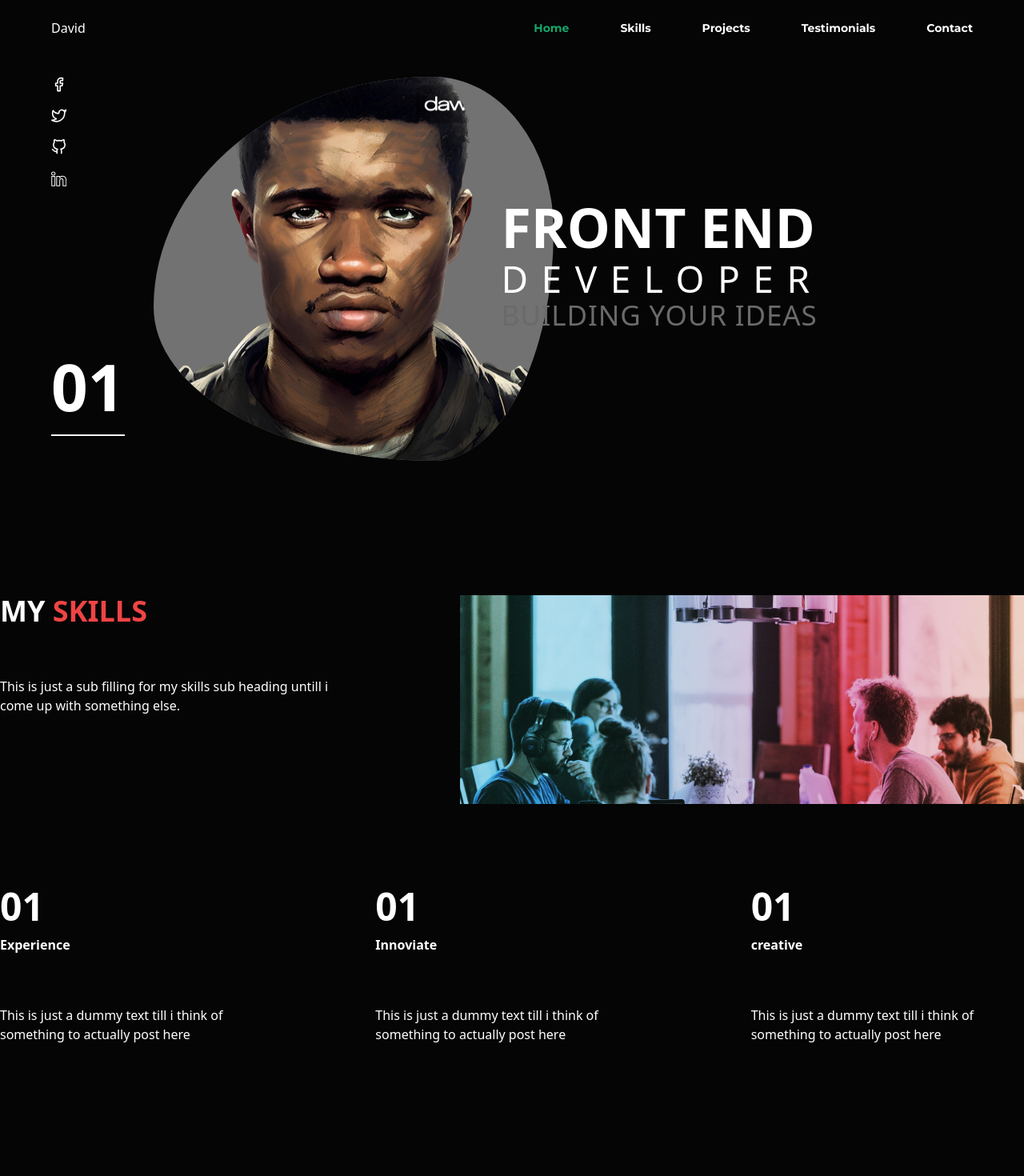
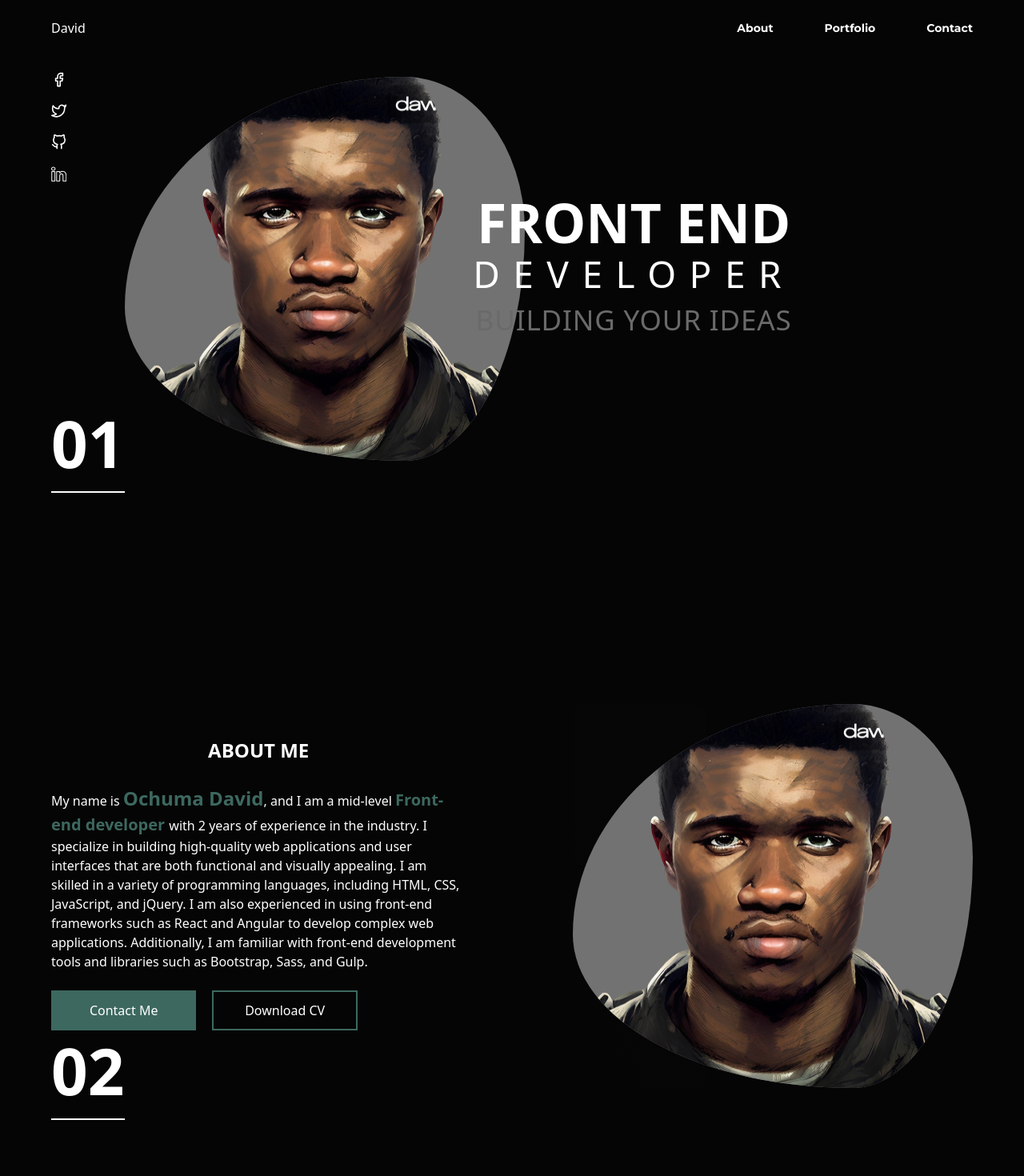
Before and after one commit to ojay234/myPortfolio, a React (Create React App) app in the folder my_portfolio/: page / in a window 1280 px wide. Shown: the top 1470 px of the page at 80% size. Built offline with nearby package versions, Linux system fonts and the light colour scheme.

Commit message:
aboutPage

```diff
--- a/my_portfolio/src/App.js
+++ b/my_portfolio/src/App.js
@@ -1,12 +1,12 @@
 import Navbar from "./scenes/Navbar";
 import Landing from "./scenes/Landing";
-import MySkills from "./scenes/MySkills";
 import Projects from "./scenes/Projects";
 import Testimonials from "./scenes/Testimonials";
 import Contact from "./scenes/Contact";
 import { useEffect, useState } from "react";
 import useMediaQuery from "./hooks/useMediaQuery";
 import "./app.css";
+import About from "./scenes/About";
 
 function App() {
   const [selectedPage, setSelectedPage] = useState("home");
@@ -29,7 +29,7 @@ function App() {
       />
       <div className="sections">
         <Landing />
-        <MySkills />
+        <About />
         <Testimonials />
         <Contact />
       </div>
--- a/my_portfolio/src/index.css
+++ b/my_portfolio/src/index.css
@@ -23,6 +23,30 @@ body,
   overflow-x: hidden;
 }
 
+.glass_container {
+  background: linear-gradient(to right top, #050505, #060606);
+  border-radius: 16px;
+  padding: 0;
+}
+
+.glass {
+  background: rgba(255, 255, 2555, 0.02);
+  border-radius: 16px;
+  box-shadow: 0 4px 30px rgba(0, 0, 0, 0.3);
+  backdrop-filter: blur(5px);
+  -webkit-backdrop-filter: blur(5px);
+  border: 1px solid #3d685f;
+}
+
+.glass_2 {
+  background: rgba(255, 255, 2555, 0.02);
+  border-radius: 16px;
+  box-shadow: 0 4px 30px rgba(0, 0, 0, 0.3);
+  backdrop-filter: blur(5px);
+  -webkit-backdrop-filter: blur(5px);
+  border: 1px solid #3d685f;
+}
+
 @media screen and (min-width: 768px) {
   .ellipse {
     width: 350px;
--- /dev/null
+++ b/my_portfolio/src/scenes/About.jsx
@@ -0,0 +1,86 @@
+import useMediaQuery from "../hooks/useMediaQuery";
+import { motion } from "framer-motion";
+
+const About = () => {
+  const isAbovedMediumScreens = useMediaQuery("(min-width: 1060px)");
+  return (
+    <section
+      id="about"
+      className="pt-10 pb-24 max-w-[1560px] mx-auto w-[90%] md:h-[100vh]"
+    >
+      {/* Header and image section */}
+      <div className="flex flex-col md:flex-row md:justify-between gap-4 mt-10">
+        <motion.div
+          className="md:w-[45%] flex flex-col gap-6"
+          initial="hidden"
+          whileInView="visible"
+          viewport={{ once: true, amount: 0.5 }}
+          transition={{ duration: 0.5 }}
+          variants={{
+            hidden: { opacity: 0, x: -50 },
+            visible: { opacity: 1, x: 0 },
+          }}
+        >
+          <h1 className="text-center text-[24px] font-bold mt-10">ABOUT ME</h1>
+          <p>
+            My name is {""}
+            <span className="font-bold text-[24px] text-green">
+              Ochuma David
+            </span>
+            , and I am a mid-level {""}
+            <span className="font-bold text-[20px] text-green">
+              Front-end developer {""}
+            </span>
+            with 2 years of experience in the industry. I specialize in building
+            high-quality web applications and user interfaces that are both
+            functional and visually appealing. I am skilled in a variety of
+            programming languages, including HTML, CSS, JavaScript, and jQuery.
+            I am also experienced in using front-end frameworks such as React
+            and Angular to develop complex web applications. Additionally, I am
+            familiar with front-end development tools and libraries such as
+            Bootstrap, Sass, and Gulp.
+          </p>
+          <div className="flex gap-5 items-center">
+            <button className="w-[35%] h-[50px] p-2  bg-green hover:bg-transparent border-2 border-green transition-all duration-500">
+              <a href="/">Contact Me</a>
+            </button>
+            <button className="w-[35%] h-[50px] p-2 bg-transparent border-2 border-green hover:bg-green transition-all duration-500">
+              <a href="/">Download CV</a>
+            </button>
+          </div>
+        </motion.div>
+        {/* Skiils */}
+        <div className="flex flex-col md:flex-row md:justify-between items-center gap-8">
+          {/* Expereince */}
+          <motion.div
+            className="md:w-1/3 glass_container"
+            initial="hidden"
+            whileInView="visible"
+            viewport={{ once: true, amount: 0.5 }}
+            transition={{ duration: 0.5 }}
+            variants={{
+              hidden: { opacity: 0, y: -50 },
+              visible: { opacity: 1, y: 0 },
+            }}
+          >
+            <div className="ellipse">
+              <img
+                alt="profile"
+                className="hover:filter hover:saturate-200 transition duration-200
+                 h-full w-full"
+                src="assets/hero.png"
+              />
+            </div>
+          </motion.div>
+        </div>
+      </div>
+      <div className="relative w-fit">
+        <p className="absolute bottom-[-40px] font-bold text-[40px] md:text-[60px] lg:text-[80px] border-b-2 border-white">
+          02
+        </p>
+      </div>
+    </section>
+  );
+};
+
+export default About;
--- a/my_portfolio/src/scenes/Landing.jsx
+++ b/my_portfolio/src/scenes/Landing.jsx
@@ -3,11 +3,11 @@ import { motion } from "framer-motion";
 
 const Landing = () => {
   return (
-    <section id="home" className="max-w-[1560px] mx-auto w-[90%]">
+    <section id="home" className="max-w-[1560px] mx-auto w-[90%] md:h-[100vh]">
       {/* main section */}
-      <div className="flex flex-col items-center md:flex-row-reverse md:justify-end gap-0 pt-24 ">
+      <div className="flex flex-col md:flex-row-reverse md:items-center md:justify-end gap-0 pt-24 ">
         {/* Headings */}
-        <div className="md:-ml-10 z-20">
+        <div className="md:-ml-10 z-20 ">
           <motion.div
             initial="hidden"
             whileInView="visible"
@@ -18,7 +18,7 @@ const Landing = () => {
               visible: { opacity: 1, x: 0 },
             }}
           >
-            <div className="md:ml-[-20px] lg:ml-[-25px]">
+            <div className="md:ml-[-20px] lg:ml-[-25px] grid justify-items-center">
               <p className="text-5xl font-playfair z-10  font-semibold md:text-[54px] lg:text-[68px]">
                 FRONT END
               </p>
@@ -31,9 +31,8 @@ const Landing = () => {
             </div>
           </motion.div>
         </div>
-        <div>
-          <div className="flex gap-0 md:gap-5 lg:gap-9">
-            <div className="grid gap-7 md:gap-20 lg:gap-40">
+        <div className="relative md:absolute md:top-[90px]">
+          <div className="absolute ml-0">
             <motion.div
               className=""
               initial="hidden"
@@ -47,14 +46,10 @@ const Landing = () => {
             >
               <SocialMediaIcons />
             </motion.div>
-              <div className="number">
-                <p className="font-bold text-[40px] md:text-[60px] lg:text-[80px] border-b-2 border-white">
-                  01
-                </p>
           </div>
         </div>
+        <div className="flex flex-col items-center md:ml-[8%]">
           {/* image section */}
-            <div>
           <div className="ellipse">
             <img
               alt="profile"
@@ -65,7 +60,10 @@ const Landing = () => {
           </div>
         </div>
       </div>
-        </div>
+      <div className="relative w-fit">
+        <p className="absolute bottom-[-40px] font-bold text-[40px] md:text-[60px] lg:text-[80px] border-b-2 border-white">
+          01
+        </p>
       </div>
     </section>
   );
--- a/my_portfolio/src/scenes/MySkills.jsx
+++ /dev/null
@@ -1,132 +0,0 @@
-import LineGradient from "../components/LineGradient";
-import useMediaQuery from "../hooks/useMediaQuery";
-import { motion } from "framer-motion";
-
-const MySkills = () => {
-  const isAbovedMediumScreens = useMediaQuery("(min-width: 1060px)");
-  return (
-    <section id="skills" className="pt-10 pb-24">
-      {/* Header and image section */}
-      <div className="md:flex md:justify-between md:gap-16 mt-32">
-        <motion.div
-          className="md:w-1/3"
-          initial="hidden"
-          whileInView="visible"
-          viewport={{ once: true, amount: 0.5 }}
-          transition={{ duration: 0.5 }}
-          variants={{
-            hidden: { opacity: 0, x: -50 },
-            visible: { opacity: 1, x: 0 },
-          }}
-        >
-          <p className="font -playfair  font-semibold text-4xl mb-5">
-            MY <span className="text-red-500">SKILLS</span>
-          </p>
-          <LineGradient width="w-1/3" />
-          <p className="mt-10 mb-7">
-            This is just a sub filling for my skills sub heading untill i come
-            up with something else.
-          </p>
-        </motion.div>
-        <div className="mt-16 md:mt-0">
-          {isAbovedMediumScreens ? (
-            <div
-              className="relative ml-20 before:absolute  before:-top-10 before:-left-10
-                         before:w-full before:h-full
-                         before:border-2 before:border-coral before:z-[-1]"
-            >
-              <img
-                alt="skills"
-                className="z-10"
-                src="assets/skills-image.png"
-              />
-            </div>
-          ) : (
-            <img alt="skills" className="z-10" src="assets/skills-image.png" />
-          )}
-        </div>
-      </div>
-      {/* Skiils */}
-      <div className="md:flex md:justify-between mt-16 gap-32">
-        {/* Expereince */}
-        <motion.div
-          className="md:w-1/3 mt-10"
-          initial="hidden"
-          whileInView="visible"
-          viewport={{ once: true, amount: 0.5 }}
-          transition={{ duration: 0.5 }}
-          variants={{
-            hidden: { opacity: 0, y: -50 },
-            visible: { opacity: 1, y: 0 },
-          }}
-        >
-          <div className="relative h-32">
-            <div className="z-10">
-              <p className="font-playfair font-semibold text-5xl">01</p>
-              <p className="font-playfair font-semibold text-3x; mt-3">
-                Experience
-              </p>
-            </div>
-            <div className="w-1/2 md:w-3/4 h-32 bg-green absolute right-0 top-0 z-[-1]" />
-          </div>
-          <p className="mt-5">
-            This is just a dummy text till i think of something to actually post
-            here
-          </p>
-        </motion.div>
-        <motion.div
-          className="md:w-1/3 mt-10"
-          initial="hidden"
-          whileInView="visible"
-          viewport={{ once: true, amount: 0.5 }}
-          transition={{ delay: 0.2, duration: 0.5 }}
-          variants={{
-            hidden: { opacity: 0, y: -50 },
-            visible: { opacity: 1, y: 0 },
-          }}
-        >
-          <div className="relative h-32">
-            <div className="z-10">
-              <p className="font-playfair font-semibold text-5xl">01</p>
-              <p className="font-playfair font-semibold text-3x; mt-3">
-                Innoviate
-              </p>
-            </div>
-            <div className="w-1/2 md:w-3/4 h-32 bg-green absolute right-0 top-0 z-[-1]" />
-          </div>
-          <p className="mt-5">
-            This is just a dummy text till i think of something to actually post
-            here
-          </p>
-        </motion.div>
-        <motion.div
-          className="md:w-1/3 mt-10"
-          initial="hidden"
-          whileInView="visible"
-          viewport={{ once: true, amount: 0.5 }}
-          transition={{ delay: 0.4, duration: 0.5 }}
-          variants={{
-            hidden: { opacity: 0, y: -50 },
-            visible: { opacity: 1, y: 0 },
-          }}
-        >
-          <div className="relative h-32">
-            <div className="z-10">
-              <p className="font-playfair font-semibold text-5xl">01</p>
-              <p className="font-playfair font-semibold text-3x; mt-3">
-                creative
-              </p>
-            </div>
-            <div className="w-1/2 md:w-3/4 h-32 bg-green absolute right-0 top-0 z-[-1]" />
-          </div>
-          <p className="mt-5">
-            This is just a dummy text till i think of something to actually post
-            here
-          </p>
-        </motion.div>
-      </div>
-    </section>
-  );
-};
-
-export default MySkills;
--- a/my_portfolio/src/scenes/Navbar.jsx
+++ b/my_portfolio/src/scenes/Navbar.jsx
@@ -21,9 +21,9 @@ const Navbar = ({ isTopOfPage, selectedPage, setSelectedPage }) => {
   const isAboveSmallScreens = useMediaQuery("(min-width: 768px)");
 
   return (
-    <section className="max-w-[1560px]">
-      <div className="z-40 w-full fixed top-0 ">
-        <div className="flex items-center justify-between h-[70px]  mx-auto w-[90%]">
+    <section className=" z-40 fixed top-0 w-full right-auto left-auto">
+      <div className="w-[90%] mx-auto max-w-[1560px]">
+        <div className="flex items-center justify-between h-[70px] w-full">
           {/* right */}
           <div className="w-12">
             <h1>David</h1>
@@ -33,22 +33,12 @@ const Navbar = ({ isTopOfPage, selectedPage, setSelectedPage }) => {
           {isAboveSmallScreens ? (
             <div className="flex justify-between gap-16 font-body text-sm font-semibold">
               <Link
-                page="Home"
+                page="About"
                 selectedPage={selectedPage}
                 setSelectedPage={setSelectedPage}
               />
               <Link
-                page="Skills"
-                selectedPage={selectedPage}
-                setSelectedPage={setSelectedPage}
-              />
-              <Link
-                page="Projects"
-                selectedPage={selectedPage}
-                setSelectedPage={setSelectedPage}
-              />
-              <Link
-                page="Testimonials"
+                page="Portfolio"
                 selectedPage={selectedPage}
                 setSelectedPage={setSelectedPage}
               />
@@ -78,27 +68,17 @@ const Navbar = ({ isTopOfPage, selectedPage, setSelectedPage }) => {
               {/*Menu Items*/}
               <div className="flex flex-col gap-10 ml-[33%] text-2xl">
                 <Link
-                  page="home"
+                  page="About"
                   selectedPage={selectedPage}
                   setSelectedPage={setSelectedPage}
                 />
                 <Link
-                  page="skills"
+                  page="Portfolio"
                   selectedPage={selectedPage}
                   setSelectedPage={setSelectedPage}
                 />
                 <Link
-                  page="projects"
-                  selectedPage={selectedPage}
-                  setSelectedPage={setSelectedPage}
-                />
-                <Link
-                  page="testimonials"
-                  selectedPage={selectedPage}
-                  setSelectedPage={setSelectedPage}
-                />
-                <Link
-                  page="contact"
+                  page="Contact"
                   selectedPage={selectedPage}
                   setSelectedPage={setSelectedPage}
                 />
--- a/my_portfolio/tailwind.config.js
+++ b/my_portfolio/tailwind.config.js
@@ -6,7 +6,7 @@ module.exports = {
     extend: {
       colors: {
         black_bg: "#050505",
-        green: "#14A76C",
+        green: "#3d685f",
         coral: "#FF652F",
         light_yellow: "#FFE400",
         gray_bg: "#727272",
```
Lines whose indentation alone changed are shown as unchanged.
